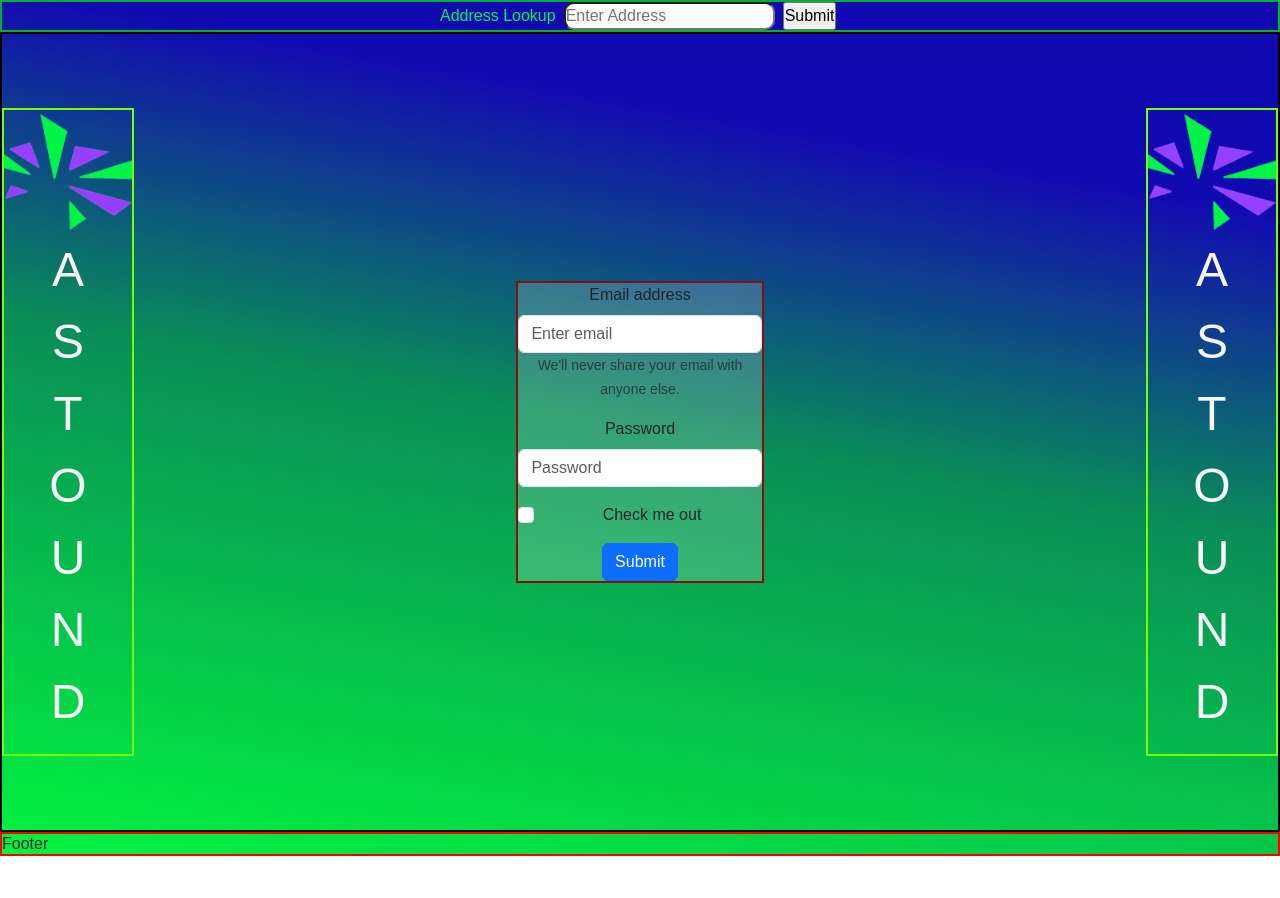
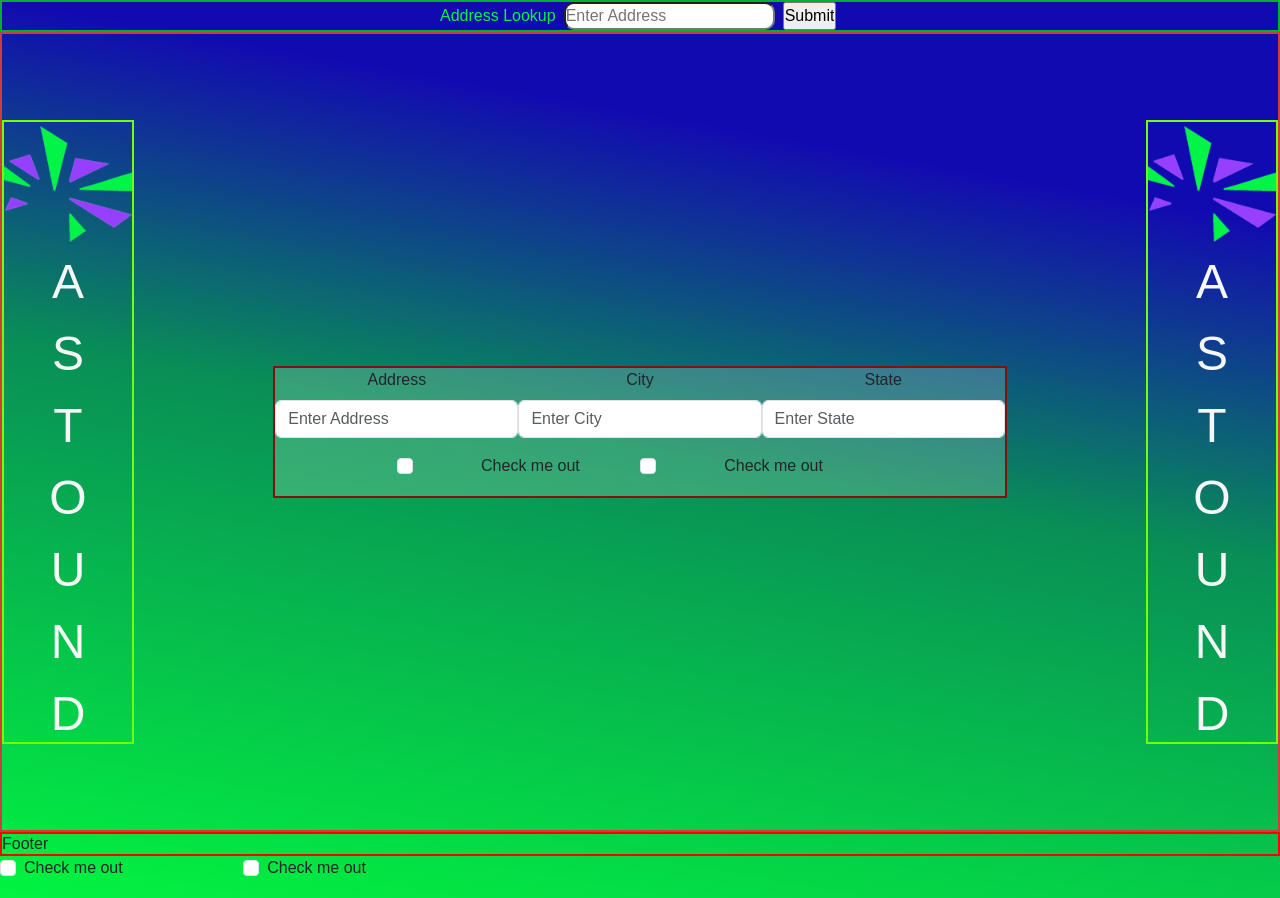
Before and after one commit to brandonawilliams1/lockbox-locator, a React (Create React App) app: page / in a window 1280 px wide. Before the commit the page ends 856 px from the top, so only its background shows below. Built offline with nearby package versions, Linux system fonts and the light colour scheme.

Commit message:
building form entry components

```diff
--- a/src/App.css
+++ b/src/App.css
@@ -8,8 +8,5 @@
 .app{
     background: rgb(151,63,255);
     background: linear-gradient(190deg, rgba(18,10,177,100) 20%, rgba(9,142,87,100) 50%, rgba(2,244,64,100) 100%);
-    /* min-height: 89rem;
-    width: 100vw;
-    min-width: 320px; */
 
 }
--- a/src/App.js
+++ b/src/App.js
@@ -1,11 +1,13 @@
 import './App.css';
 import Main from './components/Main';
+import Main2 from './components/Entry2';
 
 
 function App() {
   return (
     <div className="app">
       <Main />
+      <Main2 />
     </div>
   );
 }
--- a/src/assets/main.css
+++ b/src/assets/main.css
@@ -1,12 +1,12 @@
 .main{
-    border: 2px solid rgb(0, 0, 0);
+    border: 2px solid rgb(205, 61, 61);
     display: flex;
     flex-direction: row-reverse;
     padding: 0% auto;
     align-items: center;
     justify-content: space-between;
     height: 100svh;
-    min-width: 280px;
+    min-width: 230px;
     min-height:  650px;
     /* width: 0 auto;                 */
 
@@ -19,16 +19,21 @@
     text-align: center;
 
 }
+
+.mb-3{
+    display: inline-block;
+}
 .logo{
     background-color: rgba(253, 253, 253, 0);
     border: 2px solid rgb(117, 255, 4);
-    width: 0 auto;
+    width: clamp(2rem, 0 auto, 5rem);
     /* height: auto; */
 }
 
 .astound__name{
     text-align: center;
     font-size: clamp(1rem, 3rem, 4rem);
+    height: clamp(45vh, 60vh, 62vh);
     font-family: fantasy;
     color: rgb(247, 247, 247);
 }
--- a/src/components/Entry.js
+++ b/src/components/Entry.js
@@ -1,27 +1,22 @@
-import Button from 'react-bootstrap/Button';
 import Form from 'react-bootstrap/Form';
 
 function Entry() {
   return (
     <Form>
-      <Form.Group className="mb-3" controlId="formBasicEmail">
-        <Form.Label>Email address</Form.Label>
-        <Form.Control type="email" placeholder="Enter email" />
-        <Form.Text className="text-muted">
-          We'll never share your email with anyone else.
-        </Form.Text>
+      <Form.Group className="mb-3" controlId="formBasicAddress">
+        <Form.Label>Address</Form.Label>
+        <Form.Control type="address" placeholder="Enter Address" />
       </Form.Group>
 
-      <Form.Group className="mb-3" controlId="formBasicPassword">
-        <Form.Label>Password</Form.Label>
-        <Form.Control type="password" placeholder="Password" />
+      <Form.Group className="mb-3" controlId="formBasicCity">
+        <Form.Label>City</Form.Label>
+        <Form.Control type="city" placeholder="Enter City" />
       </Form.Group>
-      <Form.Group className="mb-3" controlId="formBasicCheckbox">
-        <Form.Check type="checkbox" label="Check me out" />
+
+      <Form.Group className="mb-3" controlId="formBasicState">
+        <Form.Label>State</Form.Label>
+        <Form.Control type="state" placeholder="Enter State" />
       </Form.Group>
-      <Button variant="primary" type="submit">
-        Submit
-      </Button>
     </Form>
   )
 }
--- /dev/null
+++ b/src/components/Entry2.js
@@ -0,0 +1,18 @@
+import Button from 'react-bootstrap/Button';
+import Form from 'react-bootstrap/Form';
+
+function Entry2() {
+  return (
+    <Form>
+      <Form.Group className="mb-3" controlId="formBasicCheckbox">
+        <Form.Check type="checkbox" label="Check me out" />
+      </Form.Group>
+
+      <Form.Group className="mb-3" controlId="formBasicCheckbox">
+        <Form.Check type="checkbox" label="Check me out" />
+      </Form.Group>
+    </Form>
+  )
+}
+
+export default Entry2;
--- a/src/components/Main.js
+++ b/src/components/Main.js
@@ -1,5 +1,6 @@
 import "../assets/main.css";
 import Entry from "./Entry";
+import Entry2 from "./Entry2";
 import Header from "./Header";
 import Hero from "./Hero";
 import Footer from "./Footer";
@@ -12,6 +13,7 @@ function Main() {
         <Hero />
         <div className='entry__form__row'>
           <Entry />
+          <Entry2 />
         </div>
         <Hero />
       </section>
```
Also changed, not shown: src/components/Entry3.js (added, +9 -0 lines), src/components/Entry4.js (added, +15 -0 lines), src/components/Submitbtn.js (added, +13 -0 lines).
